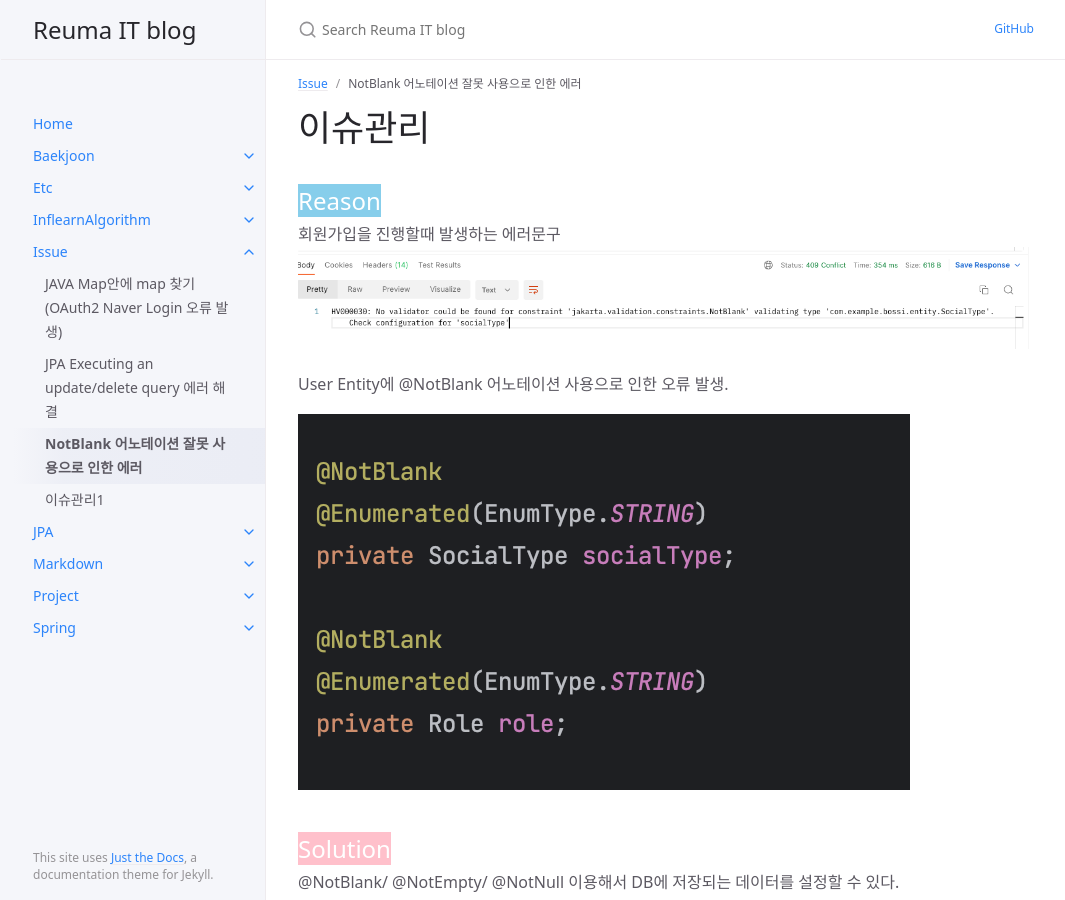
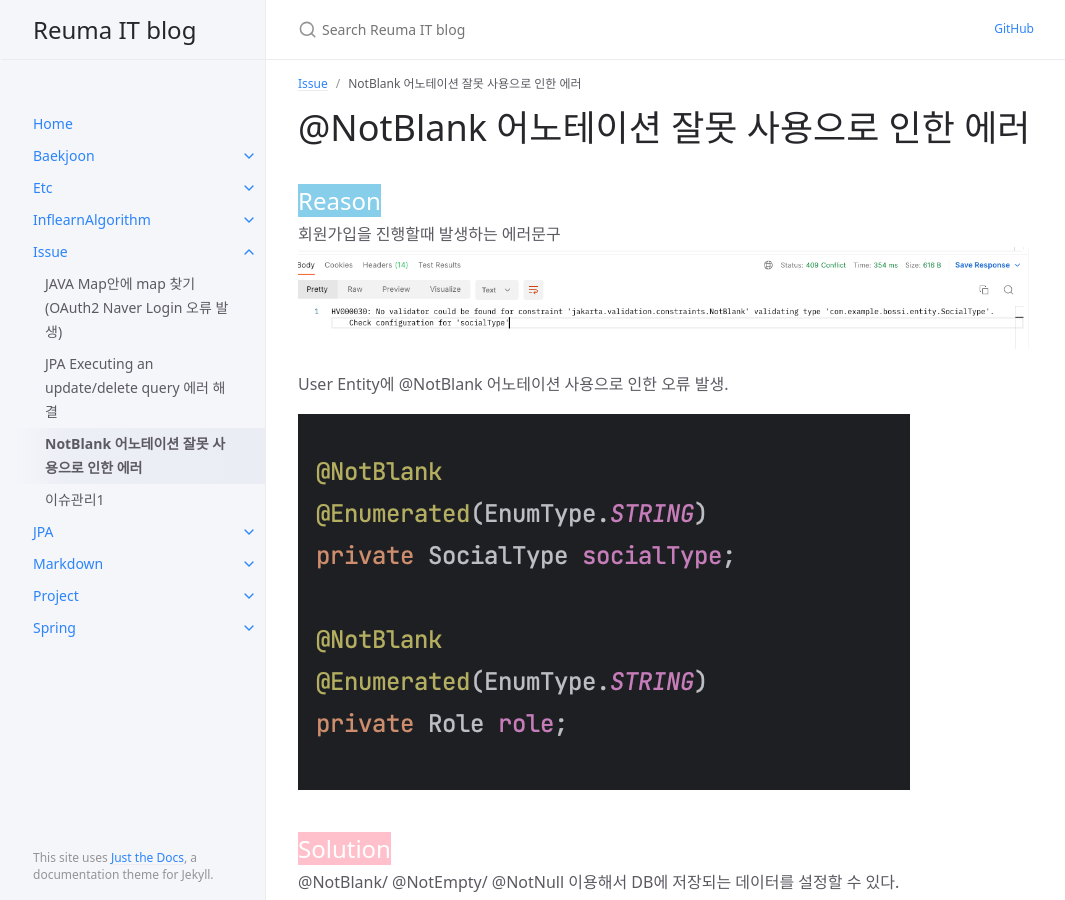
Before and after one commit to AReuma/AReuma.github.io, a Jekyll site: the page built from docs/Issue/issue3.md, in a window 1280 px wide and 900 px high. Shown: the whole window, without its empty margins (106-1171 px from the left). Built offline with Jekyll 4.4.1, drawn with Linux system fonts in a browser that asks for light colours.

Commit message:
@NotBlank 어노테이션 잘못 사용으로 인한 에러

```diff
--- a/docs/Issue/issue3.md
+++ b/docs/Issue/issue3.md
@@ -4,7 +4,7 @@ title: NotBlank 어노테이션 잘못 사용으로 인한 에러
 parent: Issue
 ---
 
-# 이슈관리
+# @NotBlank 어노테이션 잘못 사용으로 인한 에러
 
 ## <span style="background-color:skyblue; color: white">Reason</span>
 회원가입을 진행할때 발생하는 에러문구
```
